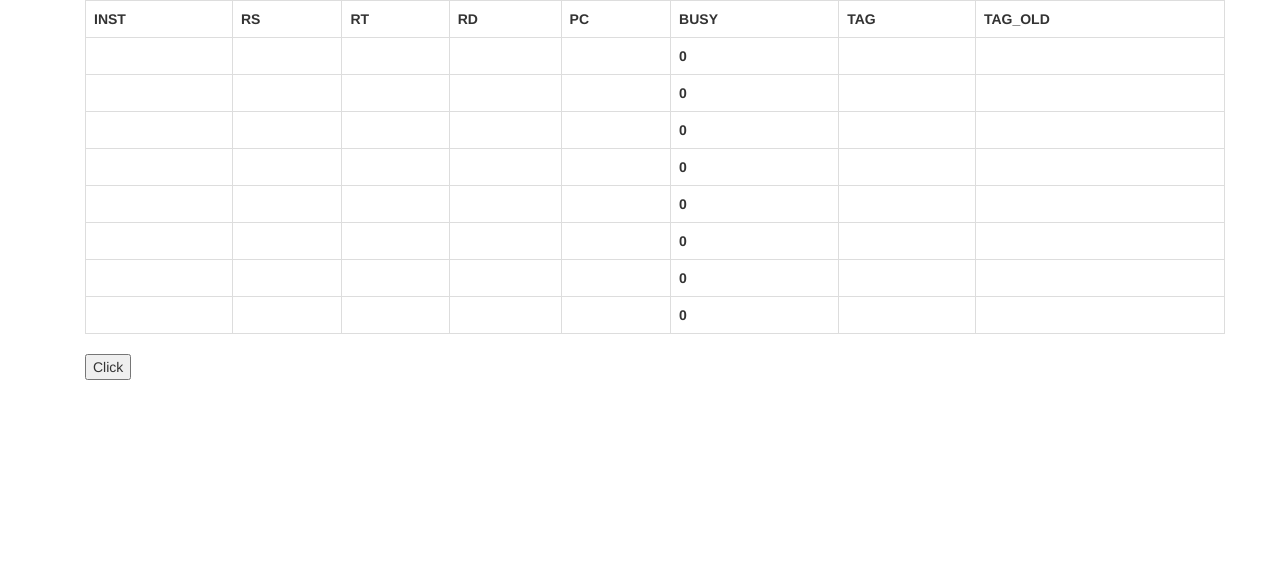
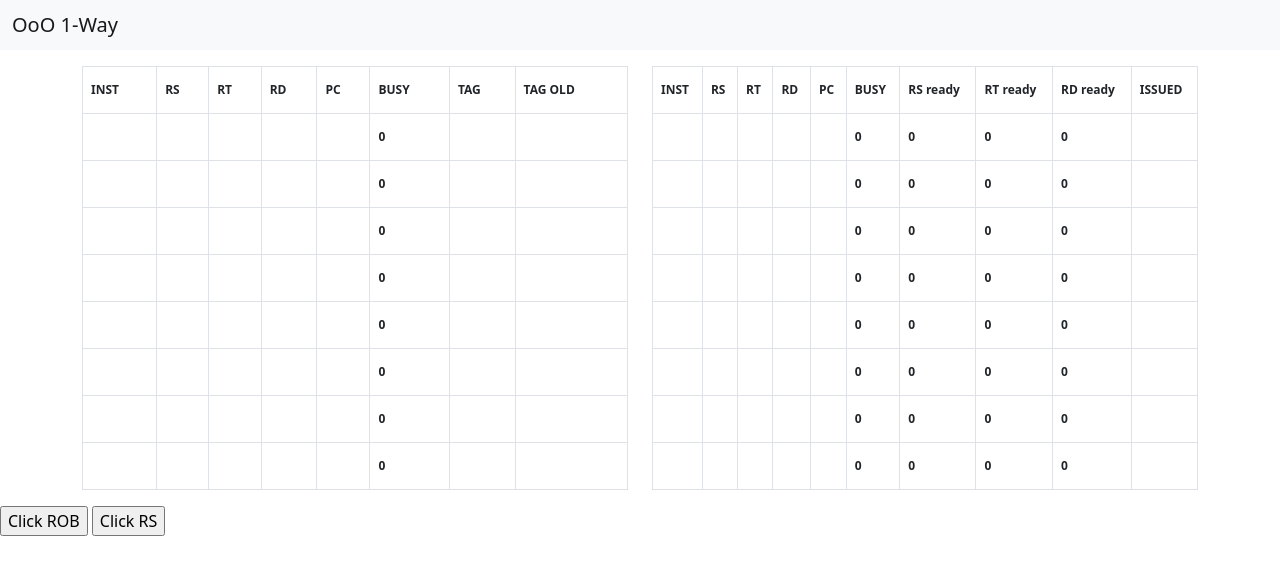
Before and after one commit to erictaur/Vivid-OoO, a Flask app: page / in a window 1280 px wide. Shown: the top 575 px of the page. Run offline with Flask 2, Linux system fonts and the light colour scheme; lists and menus that the app fills with data are empty; some libraries are stand-ins or nearby versions.

Commit message:
- Updated project by adding RS structure   - Dispatch logic done TODO: - Design issue logic - Design MT/FL for a more complete MWE - Plan table layout for other structures

```diff
--- a/app/app.py
+++ b/app/app.py
@@ -2,10 +2,13 @@ from flask import Flask, render_template
 
 app = Flask(__name__)
 
-mark = ("PC", "BUSY", "TAG", "TAG_OLD")
-size = 8
-type = ("INST", "RS", "RT", "RD")
-inst = (
+mark_ROB = ("PC", "BUSY", "TAG", "TAG OLD")
+mark_RS  = ("PC", "BUSY",
+    "RS ready", "RT ready", "RD ready", "ISSUED")
+size     = 8
+type_ROB = ("INST", "RS", "RT", "RD")
+type_RS  = ("INST", "RS", "RT", "RD")
+inst     = (
     ("add", "r1", "r4", "r3"),
     ("li", "r2", "r5", ""),
     ("mult", "r3", "r4", "r5"),
@@ -20,4 +23,6 @@ inst = (
 
 @app.route("/")
 def ooo():
-    return render_template("ooo.html", size=size, type=type, inst=inst, mark=mark)
+    return render_template("ooo.html", size=size, inst=inst,
+    type_RS=type_RS,  mark_RS=mark_RS,
+    type_ROB=type_ROB, mark_ROB=mark_ROB)
--- /dev/null
+++ b/app/static/css/rob.css
@@ -0,0 +1,14 @@
+tr {
+    line-height: 30px;
+    min-height: 30px;
+    height: 30px;
+}
+
+.body {
+    display: table;
+    background-color: green;
+}
+
+.table {
+    font-size: 12px;
+}
--- /dev/null
+++ b/app/static/js/rob.js
@@ -0,0 +1,172 @@
+let init_ROB    = 0;
+let init_RS     = 0;
+let size_ROB    = 8;
+let size_RS     = 8;
+let tail_ROB    = 0;
+let head_ROB    = 0;
+let PC          = 0;
+
+document.addEventListener("DOMContentLoaded", function() {
+    initROB();
+});
+
+$(document).ready(function(){
+    $('#fetchROB').click(function(){
+        if(tail_ROB%4 == 0 && tail_ROB != 0){
+            commit();
+        }
+        loading();
+    });
+});
+
+function initROB(){
+    if(init_ROB == 0){
+        for(var i=0; i<size_ROB; i++){
+            var row = document.getElementById("ROB_row".concat(i));
+            for(var j=0; j<row.childNodes.length; j++){
+                if(row.childNodes[j].className == "ROB_BUSY"){
+                    row.childNodes[j].innerHTML = 0;
+                }
+            }
+        }
+        init_ROB = 1;
+    }
+};
+
+function loading(){
+    var cols = document.getElementById("ROB_row".concat(tail_ROB = (tail_ROB+1)-size_ROB > 0? tail_ROB-size_ROB : tail_ROB));
+    var valid_tail = 0;
+    //console.log(cols);
+    for(var i=0; i<cols.childNodes.length; i++){
+        if(cols.childNodes[i].className == "ROB_BUSY"){
+            if(cols.childNodes[i].innerHTML == 0){
+                valid_tail = 1;
+                break;
+            }
+        }
+    }
+    if(valid_tail == 1){
+        var children = cols.children;
+        tail_ROB = (tail_ROB+1)-size_ROB > 0? tail_ROB-size_ROB : tail_ROB;
+        if(tail_ROB < instructions.length){
+            for(var i=0; i<instructions[0].length; i++){
+                children[i].innerHTML = instructions[PC][i];
+            }
+            var update = function updateROB(){
+                for(var i=0; i<children.length; i++){
+                    switch(children[i].className){
+                        case "ROB_PC":
+                            children[i].innerHTML = PC;
+                            break;
+                        case "ROB_BUSY":
+                            children[i].innerHTML = 1;
+                            break;
+                        case "ROB_TAG":
+                            break;
+                        case "ROB_TAG_OLD":
+                            break;
+                    }
+                }
+            }
+            update();
+            dispatch();
+            tail_ROB++;
+            PC++;
+        }
+    }
+}
+
+function dispatch(){
+    var result = (function fullRS(){
+        var isfull;
+        var dispatch_idx;
+        for(var i=0; i<size_ROB; i++){
+            var RS_row = document.getElementById("RS_row".concat(i));
+            var row = RS_row.children;
+
+            for(var j=0; j<row.length; j++){
+                console.log(row[j]);
+                if(row[j].className == "RS_BUSY" && row[j].innerHTML == 0){
+                    isfull = false;
+                    dispatch_idx = i;
+                    row[j].innerHTML = 1;
+                    break;
+                }
+                else{
+                    isfull = true;
+                }
+            }
+            if(isfull == false){
+                break;
+            }
+        }
+        return [isfull, dispatch_idx];
+    })();
+    console.log(result);
+
+    if(result[0] == false){
+        var ROB_row = document.getElementById("ROB_row".concat(tail_ROB));
+        var RS_row  = document.getElementById("RS_row".concat(result[1]));
+        var RS_cols  = RS_row.children;
+        var ROB_cols = ROB_row.children;
+
+        //console.log(ROB_row);
+        //console.log(RS_row);
+
+        var rs;
+        var rt;
+        var rd;
+
+        for(var i=0; i < ROB_cols.length; i++){
+            switch(ROB_cols[i].className){
+                case "ROB_col1":
+                    console.log(ROB_cols[i]);
+                    rs = ROB_cols[i].innerHTML;
+                    break;
+                case "ROB_col2":
+                    rt = ROB_cols[i].innerHTML;
+                    break;
+                case "ROB_col3":
+                    rd = ROB_cols[i].innerHTML;
+                    break;
+            }
+        }
+
+        for(var j=0; j < RS_cols.length; j++){
+            //console.log(RS_cols[j].className);
+            switch(RS_cols[j].className){
+                case "RS_col1":
+                    RS_cols[j].innerHTML = rs;
+                    break;
+                case "RS_col2":
+                    RS_cols[j].innerHTML = rt;
+                    break;
+                case "RS_col3":
+                    RS_cols[j].innerHTML = rd;
+                    break;
+            }
+        }
+    }
+}
+
+function commit(){
+    var finish_inst = document.getElementById("ROB_row".concat(head_ROB));
+    var finish = finish_inst.children;
+    var update = function updateROB(){
+            for(var i=0; i<finish.length; i++){
+                switch(finish[i].className){
+                    case "ROB_PC":
+                        break;
+                    case "ROB_BUSY":
+                        finish[i].innerHTML = 0;
+                        break;
+                    case "ROB_TAG":
+                        break;
+                    case "ROB_TAG_OLD":
+                        break;
+                }
+            }
+        }
+    update();
+    head_ROB++;
+}
--- /dev/null
+++ b/app/static/js/rs.js
@@ -0,0 +1,26 @@
+document.addEventListener("DOMContentLoaded", function() {
+    initRS();
+});
+
+$(document).ready(function(){
+    $('#fetchRS').click(function(){
+        console.log(PC);
+    });
+});
+
+function initRS(){
+    if(init_RS == 0){
+        for(var i=0; i<size_RS; i++){
+            var row = document.getElementById("RS_row".concat(i));
+            for(var j=0; j<row.childNodes.length; j++){
+                if(row.childNodes[j].className == "RS_BUSY"
+                    || row.childNodes[j].className == "RS_RS ready"
+                    || row.childNodes[j].className == "RS_RT ready"
+                    || row.childNodes[j].className == "RS_RD ready"){
+                    row.childNodes[j].innerHTML = 0;
+                }
+            }
+        }
+        init_RS = 1;
+    }
+};
--- a/app/static/rob.js
+++ /dev/null
@@ -1,96 +0,0 @@
-let init = 0;
-let size = 8;
-let tail = 0;
-let head = 0;
-let PC   = 0;
-
-document.addEventListener("DOMContentLoaded", function() {
-    initRS();
-});
-
-$(document).ready(function(){
-    $('#fetch').click(function(){
-        if(tail%4 == 0 && tail != 0){
-            commit();
-        }
-        loading();
-    });
-});
-
-function initRS(){
-    if(init == 0){
-        for(var i=0; i<size; i++){
-            var row = document.getElementById("ROB_row".concat(i));
-            for(var j=0; j<row.childNodes.length; j++){
-                if(row.childNodes[j].className == "ROB_BUSY"){
-                    row.childNodes[j].innerHTML = 0;
-                }
-            }
-        }
-        init = 1;
-    }
-};
-
-function loading(){
-    var cols = document.getElementById("ROB_row".concat(tail = (tail+1)-size > 0? tail-size : tail));
-    var valid_tail = 0;
-    console.log(cols);
-    for(var i=0; i<cols.childNodes.length; i++){
-        if(cols.childNodes[i].className == "ROB_BUSY"){
-            if(cols.childNodes[i].innerHTML == 0){
-                valid_tail = 1;
-                break;
-            }
-        }
-    }
-    if(valid_tail == 1){
-        var children = cols.children;
-        tail = (tail+1)-size > 0? tail-size : tail;
-        if(tail < instructions.length){
-            for(var i=0; i<instructions[0].length; i++){
-                children[i].innerHTML = instructions[PC][i];
-            }
-            var update = function updateROB(){
-                for(var i=0; i<children.length; i++){
-                    switch(children[i].className){
-                        case "ROB_PC":
-                            children[i].innerHTML = PC;
-                            break;
-                        case "ROB_BUSY":
-                            children[i].innerHTML = 1;
-                            break;
-                        case "ROB_TAG":
-                            break;
-                        case "ROB_TAG_OLD":
-                            break;
-                    }
-                }
-            }
-            update();
-            tail++;
-            PC++;
-        }
-    }
-}
-
-function commit(){
-    var finish_inst = document.getElementById("ROB_row".concat(head));
-    var finish = finish_inst.children;
-    var update = function updateROB(){
-            for(var i=0; i<finish.length; i++){
-                switch(finish[i].className){
-                    case "ROB_PC":
-                        break;
-                    case "ROB_BUSY":
-                        finish[i].innerHTML = 0;
-                        break;
-                    case "ROB_TAG":
-                        break;
-                    case "ROB_TAG_OLD":
-                        break;
-                }
-            }
-        }
-    update();
-    head++;
-}
--- a/app/templates/layout.html
+++ b/app/templates/layout.html
@@ -3,16 +3,19 @@
 <head>
     <meta charset="UTF-8">
     <meta http-equiv="X-UA-Compatible" content="IE=edge">
-    <meta name="viewport" content="width=device-width, initial-scale=1.0">
+    <meta name="viewport" content="width=device-width, initial-scale=1">
     <title>R10K OoO</title>
-    <link rel="stylesheet" href="https://maxcdn.bootstrapcdn.com/bootstrap/3.4.1/css/bootstrap.min.css">
-    <script src="https://ajax.googleapis.com/ajax/libs/jquery/3.5.1/jquery.min.js"></script>
-    <script src="https://maxcdn.bootstrapcdn.com/bootstrap/3.4.1/js/bootstrap.min.js"></script>
+
+    <!-- Latest compiled and minified CSS -->
+    <link href="https://cdn.jsdelivr.net/npm/bootstrap@5.0.1/dist/css/bootstrap.min.css" rel="stylesheet"
+    integrity="sha384-+0n0xVW2eSR5OomGNYDnhzAbDsOXxcvSN1TPprVMTNDbiYZCxYbOOl7+AMvyTG2x"
+    crossorigin="anonymous">
+
+    <link rel=stylesheet type=text/css href="{{ url_for('static', filename='css/rob.css') }}">
+
 </head>
 <body>
-    <div class="container">
-        {% block content %}{% endblock %}
-    </div>
+    {% block content %}{% endblock %}
 
     {% block script %}{% endblock %}
 </body>
--- a/app/templates/ooo.html
+++ b/app/templates/ooo.html
@@ -1,35 +1,80 @@
 {% extends "layout.html" %}
 {% block content %}
+
+<!-- As a heading -->
+<nav class="navbar navbar-light bg-light">
+	<div class="container-fluid">
+		<span class="navbar-brand mb-0 h1">OoO 1-Way</span>
+	</div>
+</nav>
+
 <div class="container">
+    <div class="mt-3 row">
+        <div class="col">
             <table class="table table-bordered" id="ROB">
                 <tr>
-                {% for col in type %}
+                    {% for col in type_ROB %}
                         <th>{{ col }}</th>
                     {% endfor %}
-                {% for marker in mark %}
+                    {% for marker in mark_ROB %}
                         <th>{{ marker }}</th>
                     {% endfor %}
                 </tr>
                 {% for p in range(size) %}
                     <tr id="ROB_row{{p}}">
-                    {% for q in range(type|length) %}
+                        {% for q in range(type_ROB|length) %}
                             <th class="ROB_col{{q}}"></th>
                         {% endfor %}
-                    {% for markers in mark %}
+                        {% for markers in mark_ROB %}
                             <th class="ROB_{{markers}}"></th>
                         {% endfor %}
                     </tr>
                 {% endfor %}
             </table>
+        </div>
+        <div class="col">
+            <table class="table table-bordered" id="RS">
+                <tr>
+                    {% for col in type_RS %}
+                        <th>{{ col }}</th>
+                    {% endfor %}
+                    {% for marker in mark_RS %}
+                        <th>{{ marker }}</th>
+                    {% endfor %}
+                </tr>
+                {% for p in range(size) %}
+                    <tr id="RS_row{{p}}">
+                        {% for q in range(type_RS|length) %}
+                            <th class="RS_col{{q}}"></th>
+                        {% endfor %}
+                        {% for markers in mark_RS %}
+                            <th class="RS_{{markers}}"></th>
+                        {% endfor %}
+                    </tr>
+                {% endfor %}
+            </table>
+        </div>
+    </div>
+</div>
 
-        <input type="button" id="fetch" value="Click"></input>
-    </div>
+<input type="button" id="fetchROB" value="Click ROB"></input>
+<input type="button" id="fetchRS" value="Click RS"></input>
+
 {% endblock content %}
 
 {% block script %}
+
+<script src="https://ajax.googleapis.com/ajax/libs/jquery/3.5.1/jquery.min.js"></script>
+
+    <!-- Option 1: Bootstrap Bundle with Popper -->
+    <script src="https://cdn.jsdelivr.net/npm/bootstrap@5.0.1/dist/js/bootstrap.bundle.min.js"
+	integrity="sha384-gtEjrD/SeCtmISkJkNUaaKMoLD0//ElJ19smozuHV6z3Iehds+3Ulb9Bn9Plx0x4"
+	crossorigin="anonymous"></script>
+
     <script>
         var instructions = JSON.parse('{{ inst|tojson|safe }}');
     </script>
 
-    <script src="{{url_for('static', filename='rob.js')}}"></script>
+    <script src="{{url_for('static', filename='js/rob.js')}}"></script>
+    <script src="{{url_for('static', filename='js/rs.js')}}"></script>
 {% endblock script %}
```
Lines whose indentation alone changed are shown as unchanged.
